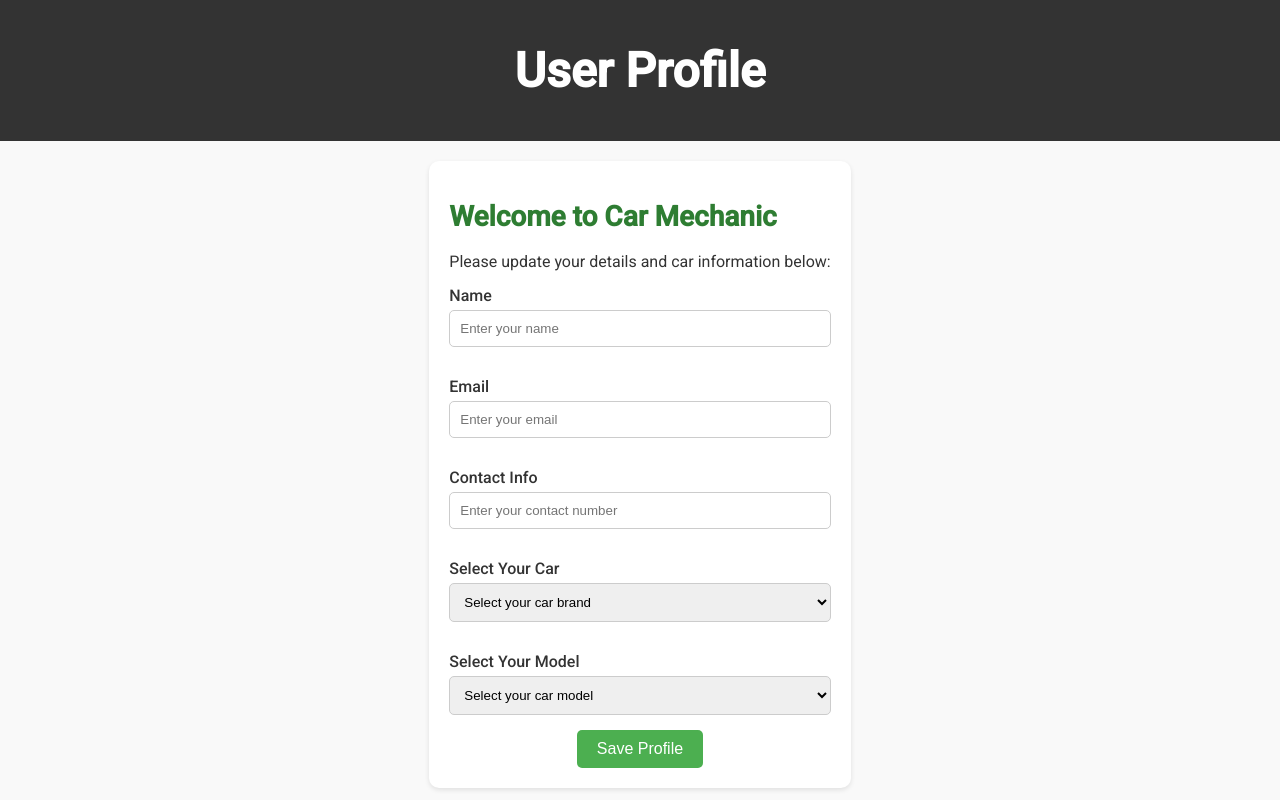
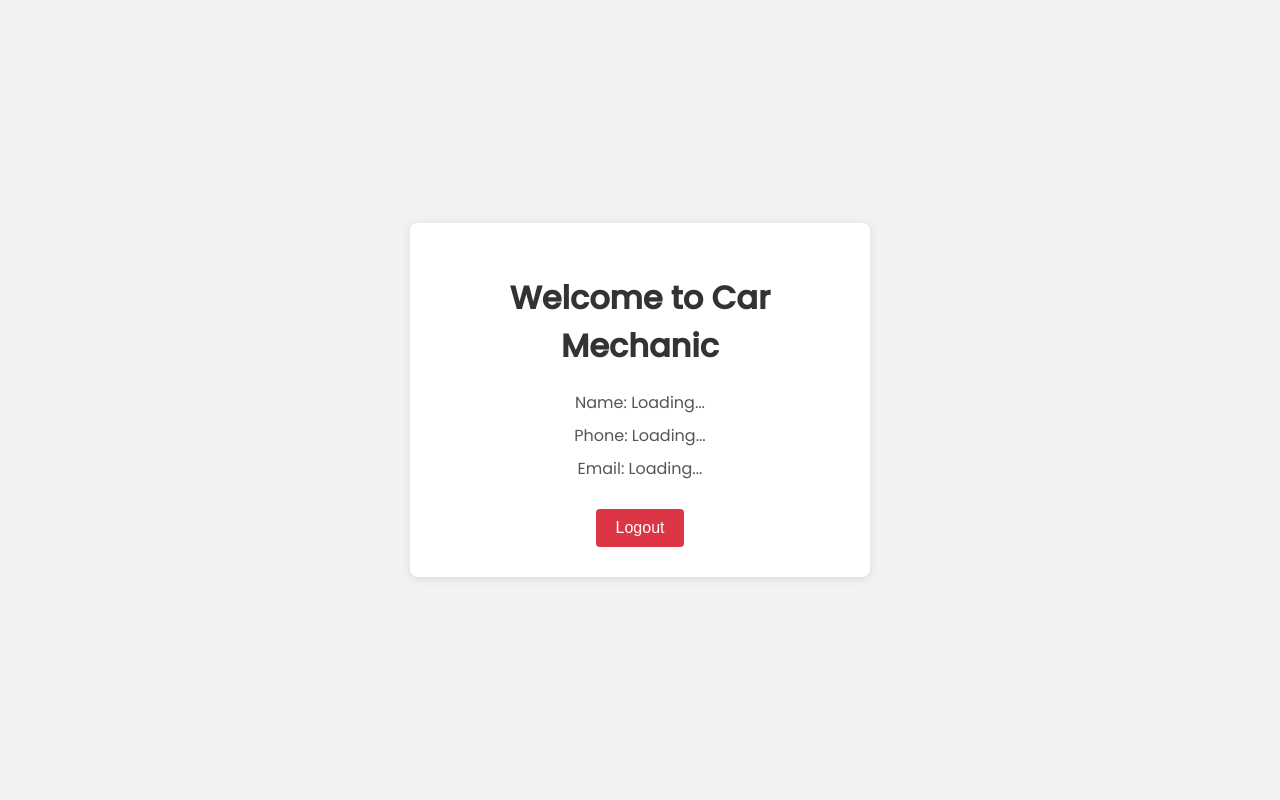
Before and after one commit to Genith-Utkarsh/ClonedFinalProject, a Flask app: page /profile in a window 1280 px wide. Run offline with Flask 3, Linux system fonts and the light colour scheme; some libraries are stand-ins or nearby versions.

Commit message:
Update profile.html

```diff
--- a/templates/profile.html
+++ b/templates/profile.html
@@ -2,145 +2,124 @@
 <html lang="en">
 <head>
   <meta charset="UTF-8">
-    <meta name="viewport" content="width=device-width, initial-scale=1.0">
-    <link rel="shortcut icon" href="https://i.pinimg.com/736x/c5/94/96/c5949627262b8098970838894f57c94e.jpg"/>
-    <title>User Profile</title>
-    <link href="https://fonts.googleapis.com/css2?family=Roboto:wght@400;500&display=swap" rel="stylesheet">
+  <title>Profile Page</title>
+  <link rel="stylesheet" href="profile.css">
+  <!-- Google Fonts -->
+  <link rel="stylesheet" href="https://fonts.googleapis.com/css?family=Poppins:400,500&display=swap">
   <style>
+    /* Inline CSS for simplicity */
     body {
-            font-family: 'Roboto', sans-serif;
-            background-color: #f9f9f9;
+      font-family: 'Poppins', sans-serif;
+      background: #f2f2f2;
+      margin: 0;
+      display: flex;
+      justify-content: center;
+      align-items: center;
+      height: 100vh;
+    }
+    .profile-container {
+      background: #fff;
+      padding: 30px;
+      border-radius: 8px;
+      box-shadow: 0 2px 10px rgba(0,0,0,0.1);
+      width: 400px;
+      text-align: center;
+    }
+    .profile-container h1 {
+      margin-bottom: 20px;
       color: #333;
-            margin: 0;
-            padding: 0;
-            display: flex;
-            flex-direction: column;
-            align-items: center;
     }
-
-        header {
-            width: 100%;
-            background-color: #333;
-            color: white;
+    .profile-container p {
+      font-size: 16px;
+      color: #555;
+      margin: 8px 0;
+    }
+    .profile-container button {
       padding: 10px 20px;
-            text-align: center;
-            font-size: 24px;
+      background: #dc3545;
+      color: #fff;
+      border: none;
+      border-radius: 4px;
+      cursor: pointer;
+      font-size: 16px;
+      margin-top: 20px;
     }
-
-        .content {
-            max-width: 800px;
-            margin-top: 20px;
-            padding: 20px;
-            background-color: white;
-            box-shadow: 0 2px 5px rgba(0, 0, 0, 0.1);
-            border-radius: 10px;
-            text-align: left;
-        }
-
-        .content h1 {
-            color: #2e7d32;
-            font-size: 28px;
-        }
-
-        .content p {
-            font-size: 16px;
-            margin: 10px 0;
-        }
-
-        label {
-            display: block;
-            font-weight: 500;
-            margin: 15px 0 5px;
-        }
-
-        input, select {
-            width: 100%;
-            padding: 10px;
-            margin-bottom: 15px;
-            border: 1px solid #ccc;
-            border-radius: 5px;
-            box-sizing: border-box;
-        }
-
-        .submit-btn {
-            background-color: #4CAF50;
-            color: white;
-            border: none;
-            padding: 10px 20px;
-            font-size: 16px;
-            border-radius: 5px;
-            cursor: pointer;
-            display: block;
-            margin: 0 auto;
-            transition: background-color 0.3s;
-        }
-
-        .submit-btn:hover {
-            background-color: #45a049;
+    .profile-container button:hover {
+      background: #c82333;
     }
   </style>
+  <!-- Firebase App (the core Firebase SDK) -->
+  <script src="https://www.gstatic.com/firebasejs/9.22.0/firebase-app-compat.js"></script>
+  <!-- Firebase Authentication -->
+  <script src="https://www.gstatic.com/firebasejs/9.22.0/firebase-auth-compat.js"></script>
+  <!-- Firebase Realtime Database -->
+  <script src="https://www.gstatic.com/firebasejs/9.22.0/firebase-database-compat.js"></script>
 </head>
 <body>
-
-<header>
-    <h1>User Profile</h1>
-</header>
-
-<div class="content">
-    <h1>Welcome to Car Mechanic</h1>
-    <p>Please update your details and car information below:</p>
-
-    <form id="profileForm">
-        <label for="name">Name</label>
-        <input type="text" id="name" placeholder="Enter your name" required>
-
-        <label for="email">Email</label>
-        <input type="email" id="email" placeholder="Enter your email" required>
-
-        <label for="contact">Contact Info</label>
-        <input type="tel" id="contact" placeholder="Enter your contact number" required>
-
-        <label for="car">Select Your Car</label>
-        <select id="car" required>
-            <option value="" disabled selected>Select your car brand</option>
-            <option value="Toyota">Toyota</option>
-            <option value="Honda">Honda</option>
-            <option value="Ford">Ford</option>
-            <option value="Chevrolet">Chevrolet</option>
-            <option value="BMW">BMW</option>
-        </select>
-
-        <label for="model">Select Your Model</label>
-        <select id="model" required>
-            <option value="" disabled selected>Select your car model</option>
-            <option value="Model A">Model A</option>
-            <option value="Model B">Model B</option>
-            <option value="Model C">Model C</option>
-            <option value="Model D">Model D</option>
-            <option value="Model E">Model E</option>
-        </select>
-
-        <button type="button" class="submit-btn" onclick="saveProfile()">Save Profile</button>
-    </form>
+  <div class="profile-container">
+    <h1 id="welcome-message">Welcome to Car Mechanic</h1>
+    <p id="user-name">Name: Loading...</p>
+    <p id="user-phone">Phone: Loading...</p>
+    <p id="user-email">Email: Loading...</p>
+    <button id="logout-btn">Logout</button>
   </div>
 
   <script>
-    function saveProfile() {
-        const name = document.getElementById('name').value;
-        const email = document.getElementById('email').value;
-        const contact = document.getElementById('contact').value;
-        const car = document.getElementById('car').value;
-        const model = document.getElementById('model').value;
+    // Your Firebase configuration (including databaseURL)
+    var firebaseConfig = {
+      apiKey: "AIzaSyCCzT5d2u0IkWpZfF5FCr4PwKMHPaGrtE0",
+      authDomain: "sample-login-33567.firebaseapp.com",
+      databaseURL: "https://sample-login-33567-default-rtdb.firebaseio.com",
+      projectId: "sample-login-33567",
+      storageBucket: "sample-login-33567.firebasestorage.app",
+      messagingSenderId: "567157020233",
+      appId: "1:567157020233:web:ae6593986a25b26e5d1198"
+    };
 
-        if (!name || !email || !contact || !car || !model) {
-            alert("Please fill out all fields.");
-            return;
+    // Initialize Firebase
+    firebase.initializeApp(firebaseConfig);
+    var auth = firebase.auth();
+    var database = firebase.database();
+
+    // Listen for auth state changes
+    auth.onAuthStateChanged(function(user) {
+      if (user) {
+        // User is signed in; get their UID.
+        var uid = user.uid;
+        // Display email from auth info
+        document.getElementById("user-email").textContent = "Email: " + user.email;
+
+        // Fetch additional user details from the Realtime Database
+        var userRef = database.ref('users/' + uid);
+        userRef.once('value')
+          .then(function(snapshot) {
+            var userData = snapshot.val();
+            if (userData) {
+              document.getElementById("user-name").textContent = "Name: " + userData.name;
+              document.getElementById("user-phone").textContent = "Phone: " + userData.phone;
+              document.getElementById("welcome-message").textContent = "Welcome " + userData.name + " Car Mechanic ";
+            } else {
+              document.getElementById("user-name").textContent = "Name: Not available";
+              document.getElementById("user-phone").textContent = "Phone: Not available";
             }
+          })
+          .catch(function(error) {
+            console.error("Error fetching user data:", error);
+          });
+      } else {
+        // No user is signed in; redirect to login page.
+        window.location.href = "https://loginfirebase-v1.vercel.app/";
+      }
+    });
 
-        // Redirect to success page
-        window.location.href = "http://127.0.0.1:5000/success";
-    }
+    // Logout functionality
+    document.getElementById("logout-btn").addEventListener("click", function() {
+      auth.signOut().then(function() {
+        window.location.href = "https://loginfirebase-v1.vercel.app/";
+      }).catch(function(error) {
+        console.error("Error signing out:", error);
+      });
+    });
   </script>
-
 </body>
 </html>
```
Lines whose indentation alone changed are shown as unchanged.
